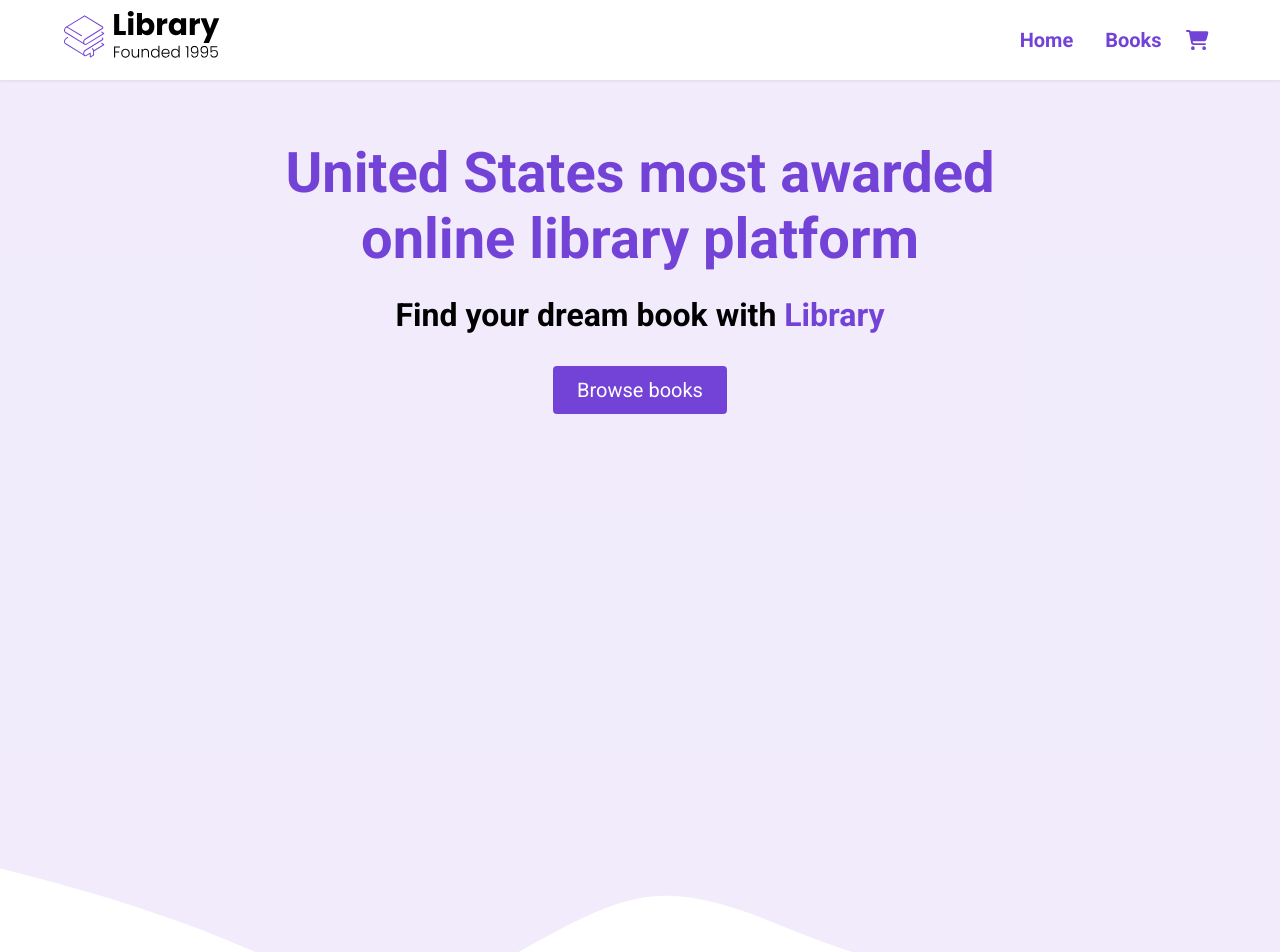
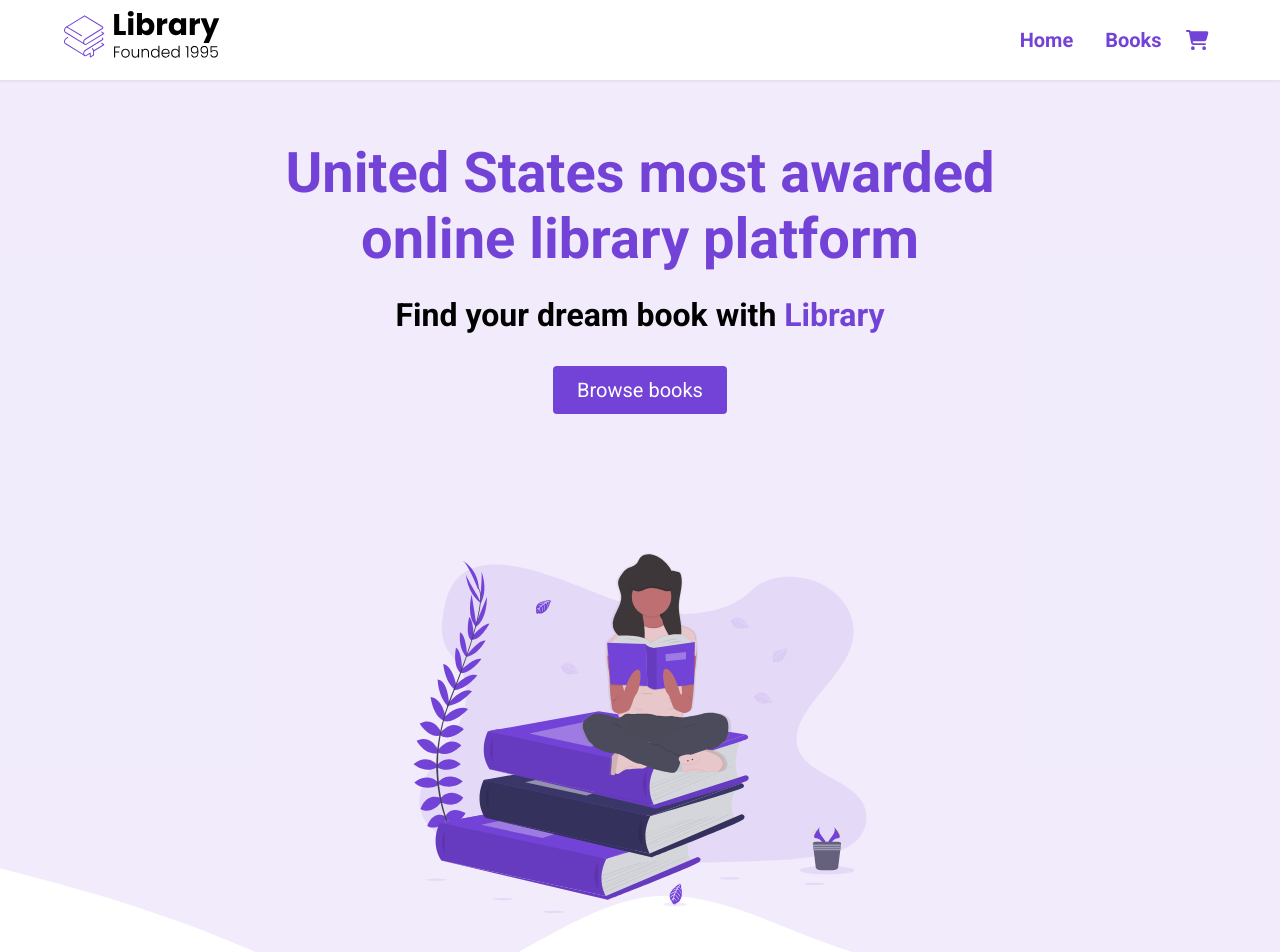
Before and after one commit to funkygoose/react-library, a React (Create React App) app: page / in a window 1280 px wide. Shown: the top 952 px of the page. Built offline with nearby package versions, Linux system fonts and the light colour scheme.

Commit message:
initial commit

```diff
--- a/src/index.css
+++ b/src/index.css
@@ -30,7 +30,7 @@ nav {
 }
 
 img {
-  height: 00%;
+  height: 100%;
   width: 100%;
 }
 
```
